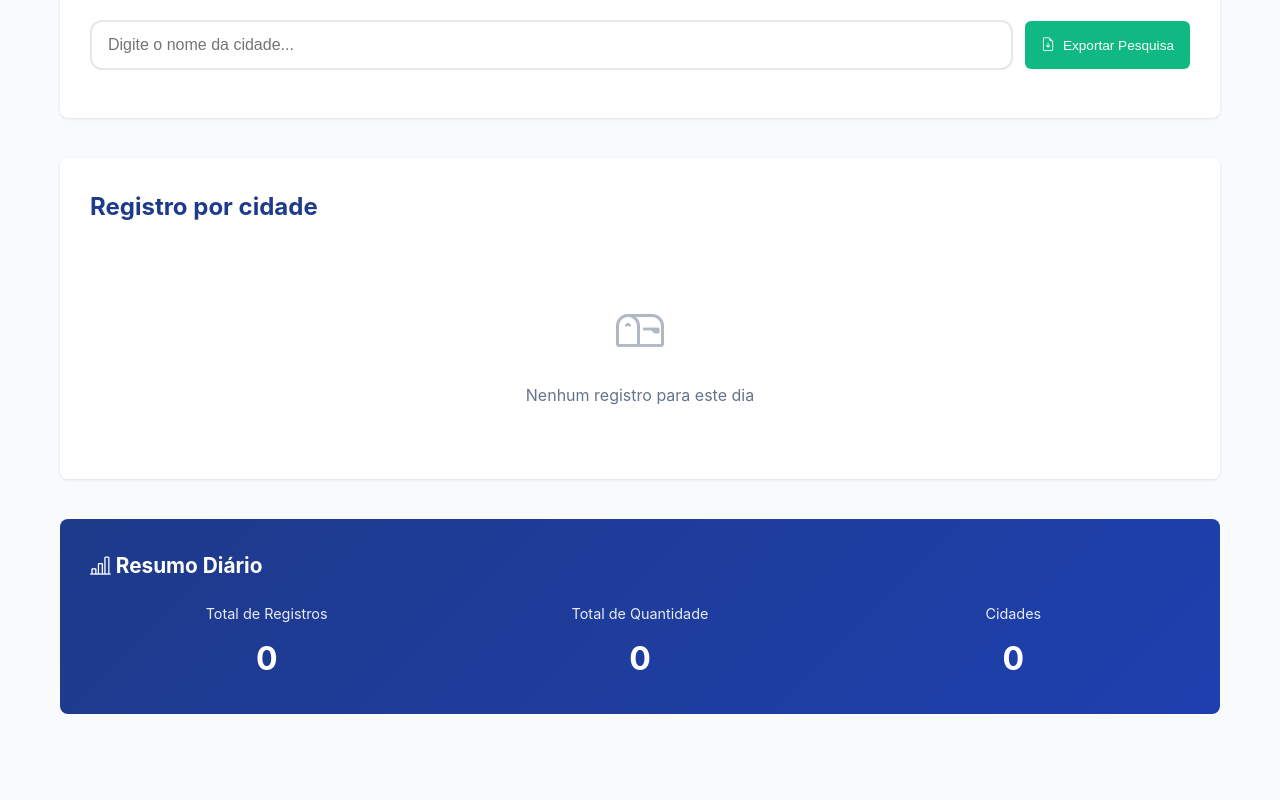
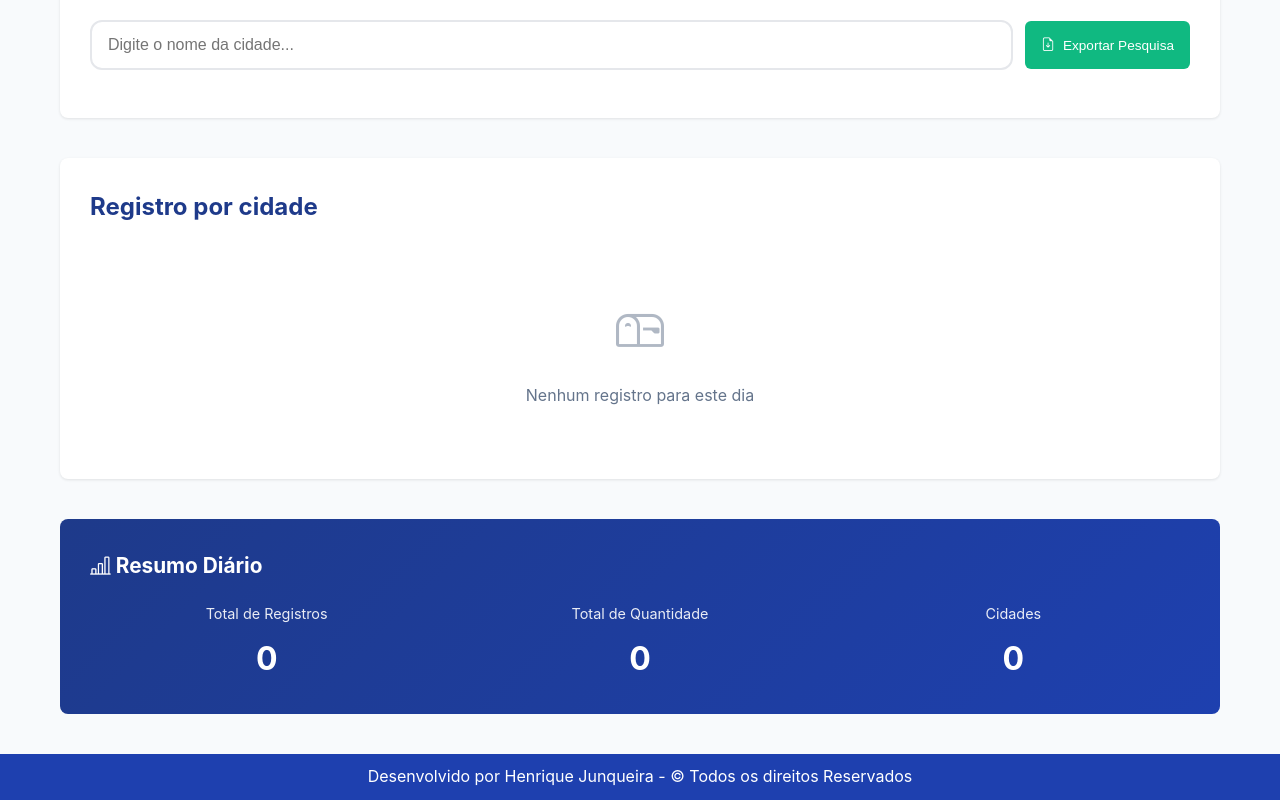
Before and after one commit to henriquejunqueira/email-file-manager, a website: page public/index.html in a window 1280 px wide. Shown: the part 1148-1948 px from the top of the page. Before the commit the page ends 1902 px from the top, so only its background shows below. Drawn offline with nearby package versions, Linux system fonts and the light colour scheme; no server answers.

Commit message:
Criado e estilizado rodapé

```diff
--- a/public/index.html
+++ b/public/index.html
@@ -232,6 +232,13 @@
       </div>
     </div>
 
+    <footer class="rodape">
+      <span
+        >Desenvolvido por Henrique Junqueira - © Todos os direitos
+        Reservados</span
+      >
+    </footer>
+
     <script src="https://unpkg.com/xlsx/dist/xlsx.full.min.js"></script>
     <script src="./script.js"></script>
   </body>
--- a/public/style.css
+++ b/public/style.css
@@ -807,3 +807,10 @@ button {
     width: 100%;
   }
 }
+
+.rodape {
+  text-align: center;
+  padding: 10px 0;
+  background-color: var(--primary-dark);
+  color: var(--white);
+}
```
Also changed, not shown: public/img/1.png (added), public/img/2.png (added), public/img/3.png (added), public/img/4.png (added).
